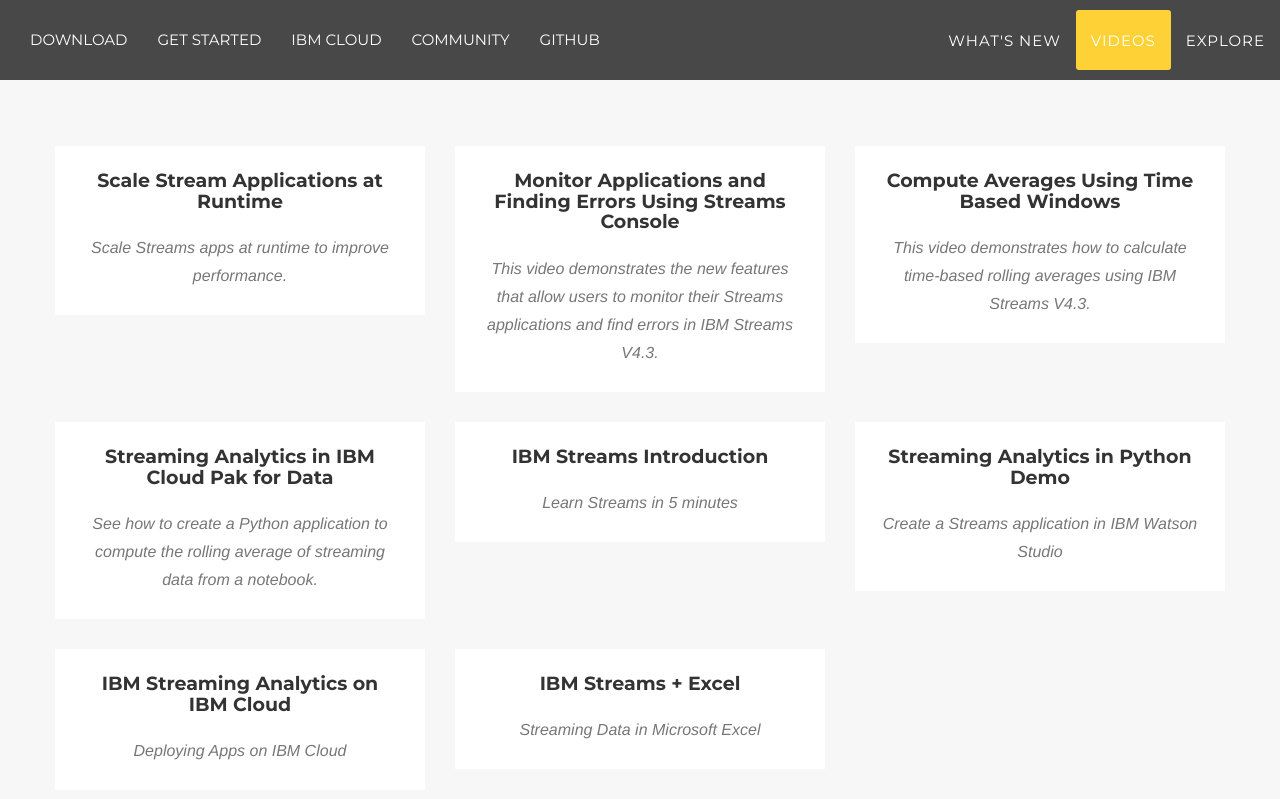
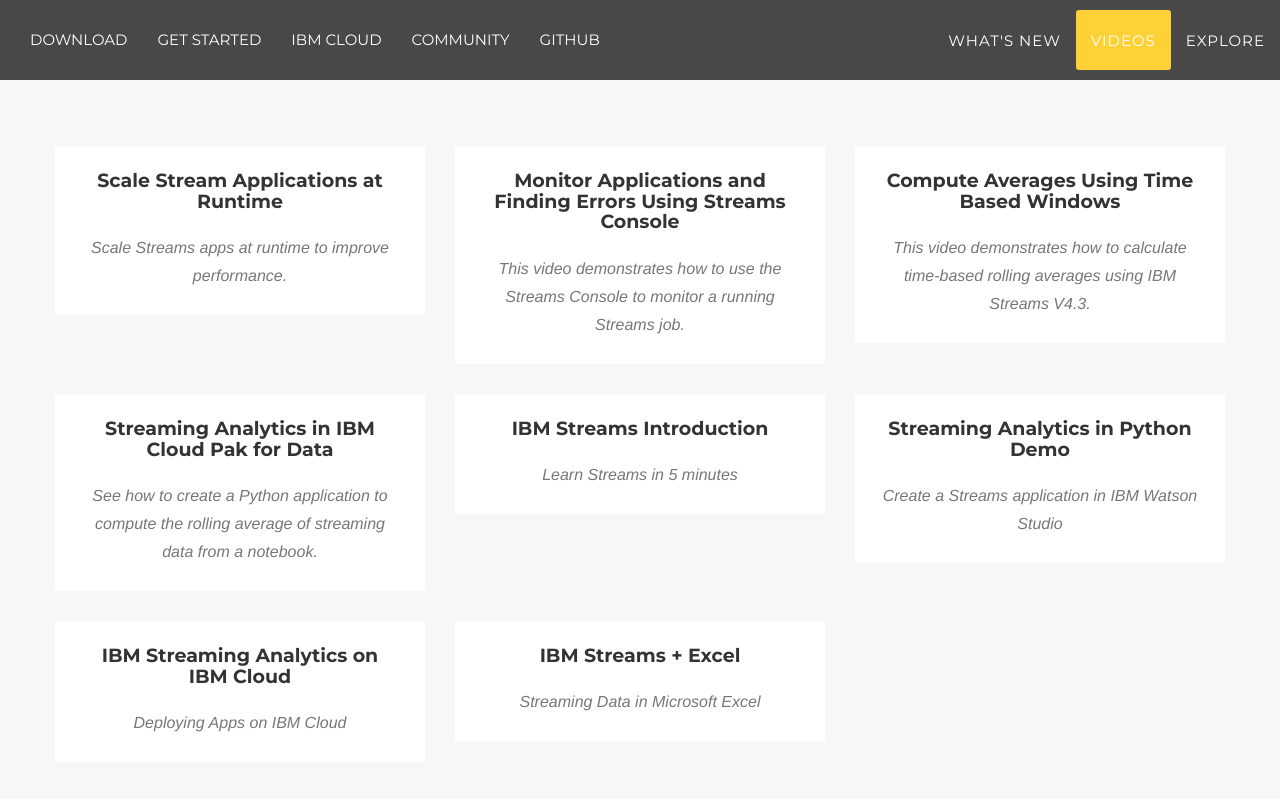
Before and after one commit to IBMStreams/IBMStreams.github.io, a Jekyll site: the page built from _posts/2018-07-17-project-9.markdown, in a window 1280 px wide and 900 px high, scrolled down 1802 px. Shown: the top 799 px of the window. Built offline with Jekyll 4.4.1, drawn with Linux system fonts in a browser that asks for light colours; nearby versions of some CDN libraries; some web fonts are replaced.

Commit message:
Update 2018-07-17-project-9.markdown

```diff
--- a/_posts/2018-07-17-project-9.markdown
+++ b/_posts/2018-07-17-project-9.markdown
@@ -1,6 +1,6 @@
 ---
 title: Monitor Applications and Finding Errors Using Streams Console
-subtitle: This video demonstrates the new features that allow users to monitor their Streams applications and find errors in IBM Streams V4.3.
+subtitle: This video demonstrates how to use the Streams Console to monitor a running Streams job.
 layout: default
 date: 2018-07-17
 imgURL: https://www.youtube.com/embed/SNdulyR3__U
```
